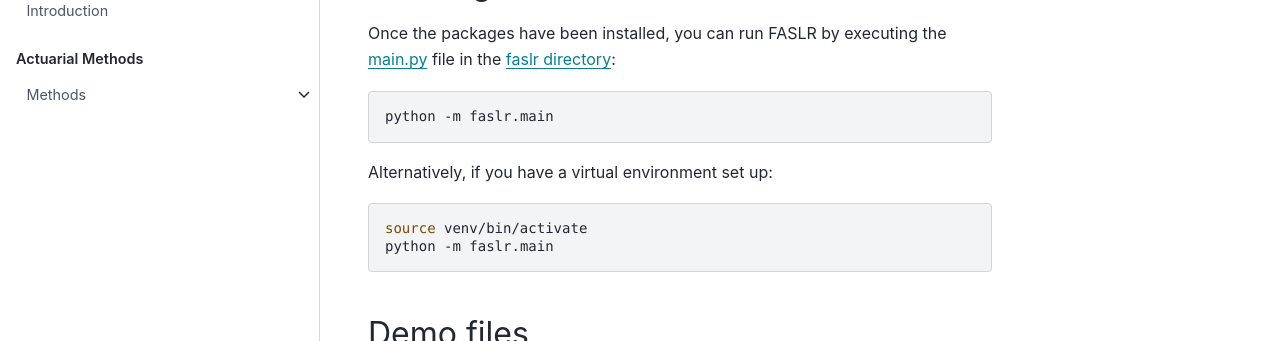
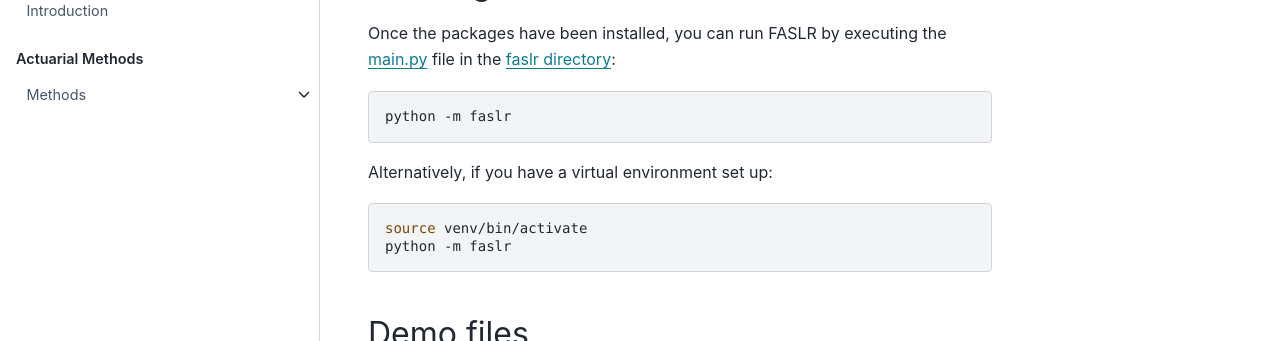
Before and after one commit to casact/FASLR, a Sphinx documentation site: the page built from docs/user/starting/install.rst, in a window 1280 px wide and 900 px high, scrolled down 920 px. Shown: the part 285-626 px from the top of the window. Built offline with Sphinx 7.4.7 and the PyData theme 0.15.4, drawn with Linux system fonts in a browser that asks for light colours; pages that are not in the unit, such as notebooks, are missing from menus; the version number is read from the project's files by our own code.

Commit message:
DOCS: Update startup instructions for renaming of __main__.py module. Closes #95.

```diff
--- a/docs/user/starting/install.rst
+++ b/docs/user/starting/install.rst
@@ -41,14 +41,14 @@
 
 .. code-block:: shell
 
-   python -m faslr.main
+   python -m faslr
 
 Alternatively, if you have a virtual environment set up:
 
 .. code-block:: shell
 
    source venv/bin/activate
-   python -m faslr.main
+   python -m faslr
 
 ===========
 Demo files
```
Also changed, not shown: README.md (+2 -2 lines).
